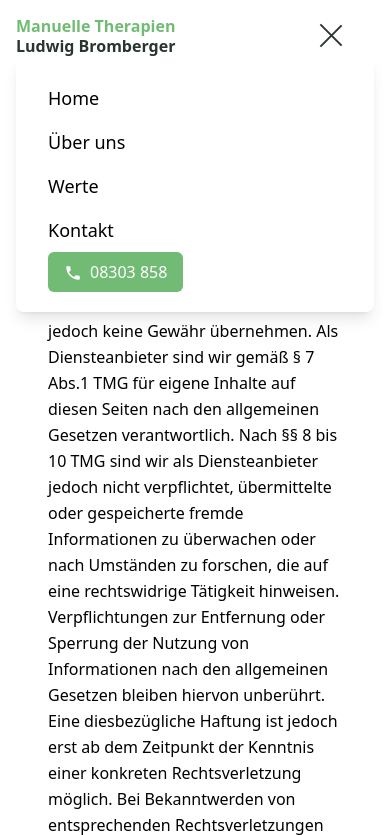
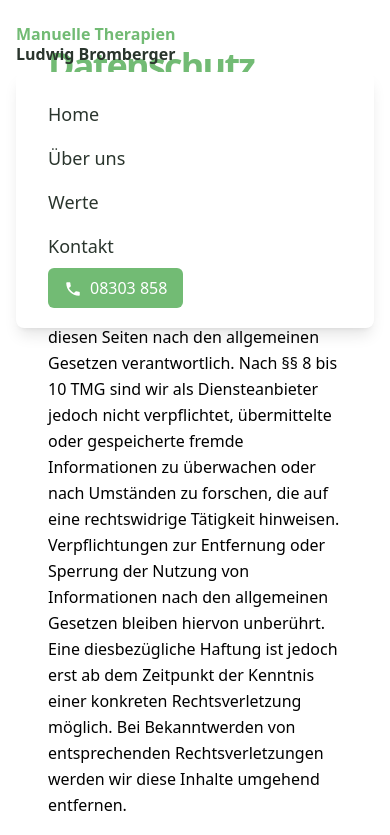
Before and after one commit to anesask/gatsby_zml_algau, a Gatsby site: page /datenschutz in a window 390 px wide. Both pictures are taken after a click on the button 331 px from the left and 36 px from the top of the page. Shown: the top 835 px of the page. Built offline with nearby package versions, Linux system fonts and the light colour scheme; Gatsby itself is replaced by a stand-in of ours.

Commit message:
Navbar Tweaks

```diff
--- a/src/components/header.js
+++ b/src/components/header.js
@@ -2,7 +2,7 @@ import React from "react"
 
 const Header = () => {
   return (
-    <section className="bg-test z-20">
+    <section className="bg-test">
       <div className="flex flex-col w-full h-full items-center justify-center text-center">
         <div className="border-y-2 border-white py-8">
           <h1 className="text-white font-bold tracking-tighter text-6xl shadow-md ">
--- a/src/components/ui/Navbar.js
+++ b/src/components/ui/Navbar.js
@@ -33,8 +33,8 @@ const Navbar = () => {
     <div
       className={
         scroll
-          ? "bg-white inset-0 z-50 w-full flex items-center sticky transition-shadow duration-300 h-22"
-          : "frost inset-0 left-0 z-50 w-full flex items-center sticky shadow-md transition-shadow duration-500 h-22"
+          ? "transparent text-brandGreenTwo md:text-white top-0 left-0 z-50 w-full flex items-center sticky transition-shadow duration-800 h-[88px] -mb-[88px]"
+          : "bg-white top-0 left-0 z-50 w-full flex items-center sticky shadow-md transition-all duration-800 h-[88px]"
       }
     >
       <div className="container py-4 lg:py-2">
@@ -74,13 +74,13 @@ const Navbar = () => {
                 py-[6px]
                 rounded-lg ${navActive ? "navbarTogglerActive" : ""}`}
               >
-                <span className="relative w-[30px] h-[2px] my-[6px] block bg-brandGreenTwo"></span>
-                <span className="relative w-[30px] h-[2px] my-[6px] block bg-brandGreenTwo"></span>
-                <span className="relative w-[30px] h-[2px] my-[6px] block bg-brandGreenTwo"></span>
+                <span className={`relative w-[30px] h-[2px] my-[6px] block ${scroll ? "bg-white" : "bg-brandGreenTwo"}`}></span>
+                <span className={`relative w-[30px] h-[2px] my-[6px] block ${scroll ? "bg-white" : "bg-brandGreenTwo"}`}></span>
+                <span className={`relative w-[30px] h-[2px] my-[6px] block ${scroll ? "bg-white" : "bg-brandGreenTwo"}`}></span>
               </button>
               <nav
                 id="navbarCollapse"
-                className={`absolute py-5 lg:py-0 lg:px-4 xl:px-6 bg-white lg:bg-transparent shadow-lg rounded-lg max-w-full w-full lg:max-w-full lg:w-full left-0 top-full lg:block lg:static lg:shadow-none ${
+                className={`absolute mt-2 py-5 lg:py-0 lg:px-4 xl:px-6 bg-white lg:bg-transparent shadow-lg rounded-lg max-w-full w-full lg:max-w-full lg:w-full left-0 top-full lg:block lg:static lg:shadow-none ${
                   navActive ? "" : "hidden"
                 }`}
               >
@@ -117,7 +117,7 @@ const Navbar = () => {
                         }}
                         className="
                       text-lg
-                      lg:text-primary
+                      text-primary
                       lg:group-hover:text-brandGreen
                       group-hover:text-brandGreen
                       py-2
--- a/src/styles/global.scss
+++ b/src/styles/global.scss
@@ -5,14 +5,16 @@
 @import "./navToggler.scss";
 
 .bg-test {
-  background-image: url("../images/hero.jpg");
+  background-image: url("https://images.unsplash.com/photo-1535265639156-311addc29da2?ixlib=rb-1.2.1&ixid=MnwxMjA3fDB8MHxwaG90by1wYWdlfHx8fGVufDB8fHx8&auto=format&fit=crop&w=1974&q=80");
   background-size: cover;
   background-repeat: no-repeat;
   height: calc(100vh);
+  margin: 0;
+  padding: 0;
 }
-html {
-  text-rendering: optimizeSpeed;
-}
+// html {
+//   text-rendering: optimizeSpeed;
+// }
 body {
   margin: 0;
   padding: 0;
```
